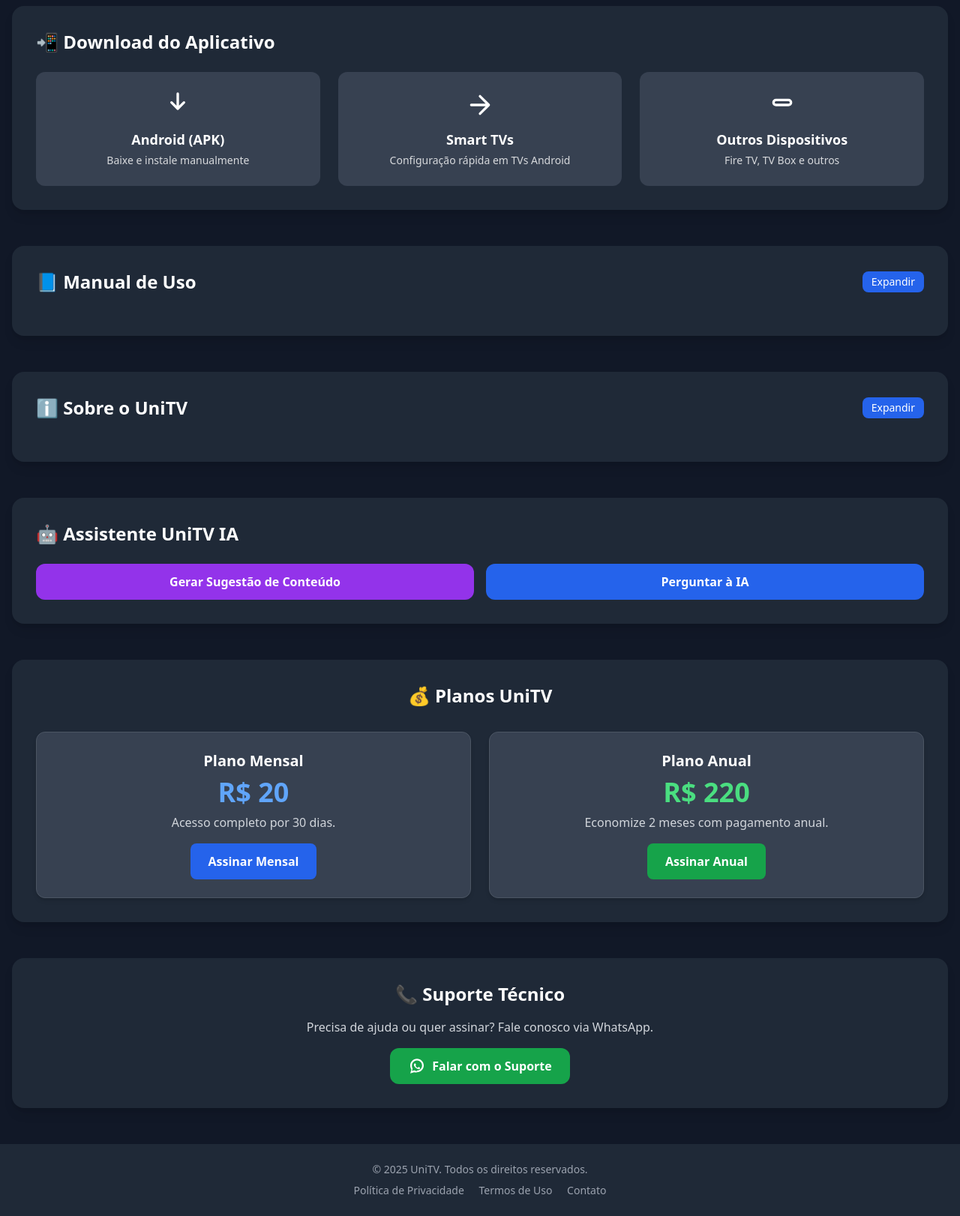
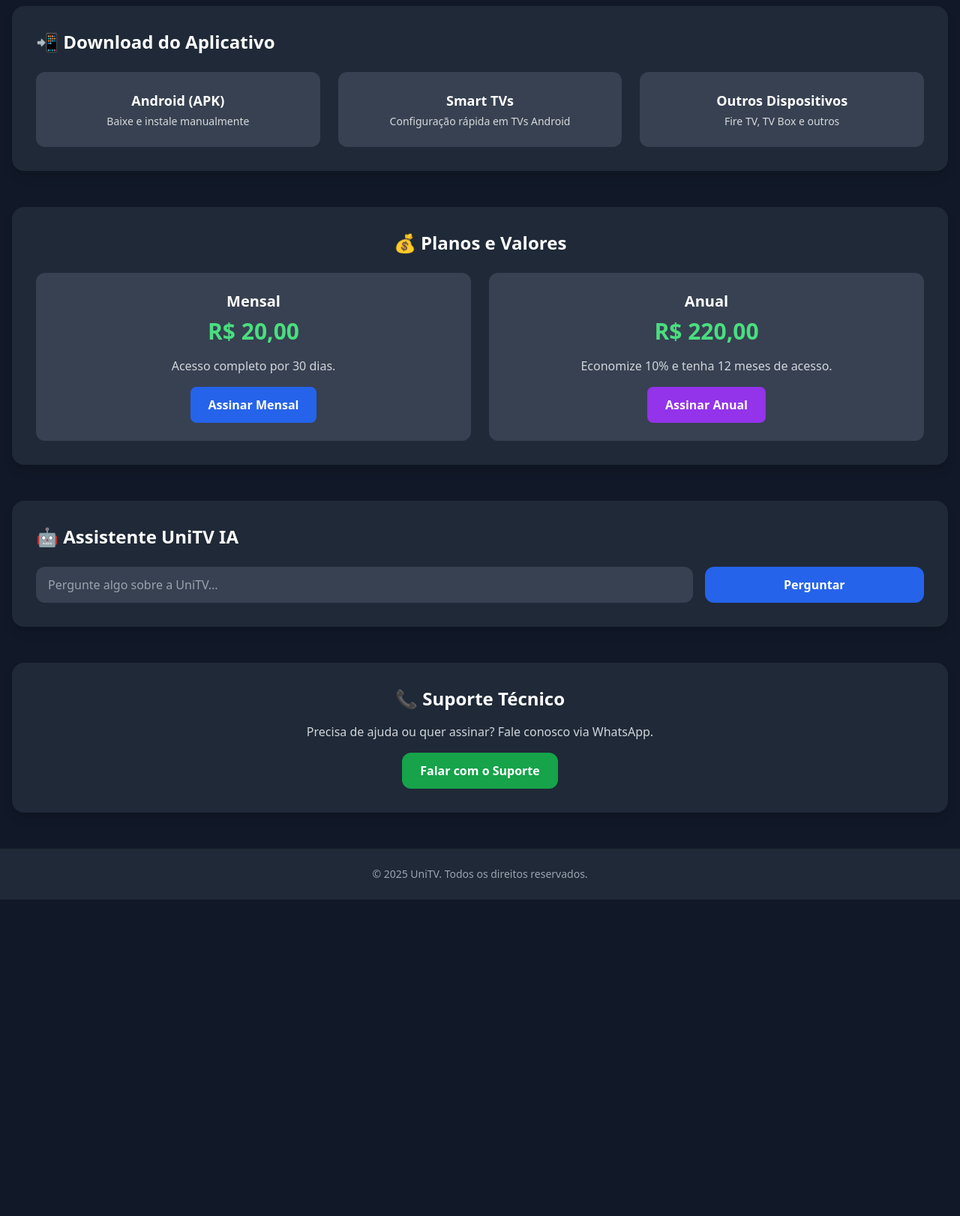
Before and after one commit to capiniyuri7-alt/Capini-Servi-os, a plain HTML site: page index.html in a window 1280 px wide. Shown: the part 160-1782 px from the top of the page at 75% size. After the commit the page ends 1360 px from the top, so only its background shows below. Drawn offline with nearby package versions, Linux system fonts and the light colour scheme.

Commit message:
Update index.html
remoção do javascript do html

```diff
--- a/index.html
+++ b/index.html
@@ -8,7 +8,7 @@
   <!-- Tailwind CSS -->
   <script src="https://cdn.tailwindcss.com"></script>
 
-  <!-- Meta tags SEO -->
+  <!-- SEO -->
   <meta name="description" content="Central oficial UniTV - Download do app, suporte técnico e informações sobre a plataforma.">
   <meta name="theme-color" content="#2563eb" />
 
@@ -31,54 +31,36 @@
       <h2 id="download-title" class="text-2xl font-semibold mb-6">📲 Download do Aplicativo</h2>
       <div class="grid md:grid-cols-3 gap-6">
         <a href="#" class="group block bg-gray-700 hover:bg-blue-600 rounded-xl p-6 transition text-center">
-          <svg xmlns="http://www.w3.org/2000/svg" class="w-10 h-10 mx-auto mb-3" fill="none" viewBox="0 0 24 24" stroke="currentColor">
-            <path stroke-linecap="round" stroke-linejoin="round" stroke-width="2" d="M7 10l5 5m0 0l5-5m-5 5V3" />
-          </svg>
           <h3 class="text-lg font-semibold">Android (APK)</h3>
           <p class="text-sm opacity-80 mt-1">Baixe e instale manualmente</p>
         </a>
-
         <a href="#" class="group block bg-gray-700 hover:bg-green-600 rounded-xl p-6 transition text-center">
-          <svg xmlns="http://www.w3.org/2000/svg" class="w-10 h-10 mx-auto mb-3" fill="none" viewBox="0 0 24 24" stroke="currentColor">
-            <path stroke-linecap="round" stroke-linejoin="round" stroke-width="2" d="M5 12h14M12 5l7 7-7 7" />
-          </svg>
           <h3 class="text-lg font-semibold">Smart TVs</h3>
           <p class="text-sm opacity-80 mt-1">Configuração rápida em TVs Android</p>
         </a>
-
         <a href="#" class="group block bg-gray-700 hover:bg-purple-600 rounded-xl p-6 transition text-center">
-          <svg xmlns="http://www.w3.org/2000/svg" class="w-10 h-10 mx-auto mb-3" fill="none" viewBox="0 0 24 24" stroke="currentColor">
-            <path stroke-linecap="round" stroke-linejoin="round" stroke-width="2" d="M9 12h6m2 0a2 2 0 100-4H7a2 2 0 100 4h10z" />
-          </svg>
           <h3 class="text-lg font-semibold">Outros Dispositivos</h3>
           <p class="text-sm opacity-80 mt-1">Fire TV, TV Box e outros</p>
         </a>
       </div>
     </section>
 
-    <!-- Manual Section -->
-    <section class="bg-gray-800 rounded-2xl shadow-lg p-8">
-      <div class="flex items-center justify-between mb-6">
-        <h2 class="text-2xl font-semibold">📘 Manual de Uso</h2>
-        <button id="toggle-manual-btn" class="text-sm px-3 py-1 bg-blue-600 hover:bg-blue-700 rounded-lg transition">Expandir</button>
-      </div>
-      <div id="manual-content" class="hidden space-y-4">
-        <p>1️⃣ Baixe o app UniTV conforme seu dispositivo.</p>
-        <p>2️⃣ Faça login com suas credenciais fornecidas pela equipe.</p>
-        <p>3️⃣ Escolha seu canal ou conteúdo favorito e divirta-se.</p>
-        <p>4️⃣ Em caso de erro, entre em contato pelo WhatsApp abaixo.</p>
-      </div>
-    </section>
-
-    <!-- Sobre Section -->
-    <section class="bg-gray-800 rounded-2xl shadow-lg p-8">
-      <div class="flex items-center justify-between mb-6">
-        <h2 class="text-2xl font-semibold">ℹ️ Sobre o UniTV</h2>
-        <button id="toggle-about-btn" class="text-sm px-3 py-1 bg-blue-600 hover:bg-blue-700 rounded-lg transition">Expandir</button>
-      </div>
-      <div id="about-content" class="hidden space-y-4">
-        <p>UniTV é uma plataforma de streaming desenvolvida para simplificar o acesso a conteúdos de alta qualidade com estabilidade e suporte dedicado.</p>
-        <p>Nosso compromisso é oferecer a melhor experiência em entretenimento digital.</p>
+    <!-- Planos -->
+    <section class="bg-gray-800 rounded-2xl shadow-lg p-8 text-center">
+      <h2 class="text-2xl font-semibold mb-6">💰 Planos e Valores</h2>
+      <div class="grid md:grid-cols-2 gap-6">
+        <div class="bg-gray-700 p-6 rounded-xl">
+          <h3 class="text-xl font-semibold mb-2">Mensal</h3>
+          <p class="text-3xl font-bold text-green-400 mb-4">R$ 20,00</p>
+          <p class="text-gray-300 mb-4">Acesso completo por 30 dias.</p>
+          <a href="#" class="inline-block bg-blue-600 hover:bg-blue-700 px-6 py-3 rounded-lg font-semibold transition">Assinar Mensal</a>
+        </div>
+        <div class="bg-gray-700 p-6 rounded-xl">
+          <h3 class="text-xl font-semibold mb-2">Anual</h3>
+          <p class="text-3xl font-bold text-green-400 mb-4">R$ 220,00</p>
+          <p class="text-gray-300 mb-4">Economize 10% e tenha 12 meses de acesso.</p>
+          <a href="#" class="inline-block bg-purple-600 hover:bg-purple-700 px-6 py-3 rounded-lg font-semibold transition">Assinar Anual</a>
+        </div>
       </div>
     </section>
 
@@ -86,40 +68,10 @@
     <section class="bg-gray-800 rounded-2xl shadow-lg p-8">
       <h2 class="text-2xl font-semibold mb-6">🤖 Assistente UniTV IA</h2>
       <div class="flex flex-col md:flex-row gap-4">
-        <button id="generate-ia-suggestion" class="w-full md:w-1/2 bg-purple-600 hover:bg-purple-700 px-6 py-3 rounded-xl font-semibold transition">Gerar Sugestão de Conteúdo</button>
-        <button id="ask-ia-btn" class="w-full md:w-1/2 bg-blue-600 hover:bg-blue-700 px-6 py-3 rounded-xl font-semibold transition">Perguntar à IA</button>
+        <input id="user-question" type="text" placeholder="Pergunte algo sobre a UniTV..." class="w-full md:w-3/4 bg-gray-700 rounded-xl px-4 py-3 focus:outline-none focus:ring-2 focus:ring-blue-500">
+        <button id="ask-ia-btn" class="w-full md:w-1/4 bg-blue-600 hover:bg-blue-700 px-6 py-3 rounded-xl font-semibold transition">Perguntar</button>
       </div>
       <div id="ia-response" class="mt-6 bg-gray-700 rounded-xl p-4 text-sm text-gray-200 hidden"></div>
-    </section>
-
-    <!-- Planos Section -->
-    <section class="bg-gray-800 rounded-2xl shadow-lg p-8 text-center">
-      <h2 class="text-2xl font-semibold mb-8">💰 Planos UniTV</h2>
-      <div class="grid md:grid-cols-2 gap-6">
-        <!-- Plano Mensal -->
-        <div class="bg-gray-700 rounded-xl p-6 shadow-md hover:shadow-xl transition border border-gray-600 hover:border-blue-600">
-          <h3 class="text-xl font-bold mb-2">Plano Mensal</h3>
-          <p class="text-4xl font-extrabold text-blue-400 mb-2">R$ 20</p>
-          <p class="text-gray-300 mb-4">Acesso completo por 30 dias.</p>
-          <a href="https://wa.me/5521979823313?text=Olá! Quero assinar o plano mensal da UniTV."
-             target="_blank" rel="noopener noreferrer"
-             class="inline-block bg-blue-600 hover:bg-blue-700 px-6 py-3 rounded-lg font-semibold transition">
-             Assinar Mensal
-          </a>
-        </div>
-
-        <!-- Plano Anual -->
-        <div class="bg-gray-700 rounded-xl p-6 shadow-md hover:shadow-xl transition border border-gray-600 hover:border-green-600">
-          <h3 class="text-xl font-bold mb-2">Plano Anual</h3>
-          <p class="text-4xl font-extrabold text-green-400 mb-2">R$ 220</p>
-          <p class="text-gray-300 mb-4">Economize 2 meses com pagamento anual.</p>
-          <a href="https://wa.me/5521979823313?text=Olá! Quero assinar o plano anual da UniTV."
-             target="_blank" rel="noopener noreferrer"
-             class="inline-block bg-green-600 hover:bg-green-700 px-6 py-3 rounded-lg font-semibold transition">
-             Assinar Anual
-          </a>
-        </div>
-      </div>
     </section>
 
     <!-- Suporte -->
@@ -127,52 +79,16 @@
       <h2 class="text-2xl font-semibold mb-4">📞 Suporte Técnico</h2>
       <p class="text-gray-300 mb-4">Precisa de ajuda ou quer assinar? Fale conosco via WhatsApp.</p>
       <a href="https://wa.me/5521979823313" target="_blank" rel="noopener noreferrer" class="inline-flex items-center gap-2 bg-green-600 hover:bg-green-700 px-6 py-3 rounded-xl font-semibold transition">
-        <svg xmlns="http://www.w3.org/2000/svg" fill="currentColor" viewBox="0 0 32 32" class="w-6 h-6">
-          <path d="M16.003 3C9.379 3 4 8.379 4 15.003c0 2.648.744 5.115 2.051 7.239L4 29l6.918-2.01A11.929 11.929 0 0016.003 27c6.624 0 12.003-5.379 12.003-11.997C28.006 8.379 22.627 3 16.003 3zM16 25a8.964 8.964 0 01-4.57-1.25l-.33-.195-4.107 1.194 1.232-3.995-.213-.343A8.973 8.973 0 017 15c0-4.963 4.037-9 9.003-9 4.963 0 9.003 4.037 9.003 9 0 4.963-4.04 9-9.003 9zm4.916-6.438c-.27-.135-1.59-.786-1.836-.875-.247-.09-.428-.135-.607.135-.18.27-.697.875-.855 1.055-.157.18-.314.203-.584.068-.27-.135-1.14-.42-2.173-1.338-.803-.717-1.345-1.603-1.503-1.873-.157-.27-.017-.416.118-.55.122-.122.27-.314.405-.472.135-.157.18-.27.27-.45.09-.18.045-.338-.022-.472-.068-.135-.607-1.462-.83-2.002-.218-.523-.44-.452-.607-.46h-.52c-.18 0-.472.068-.72.338s-.945.923-.945 2.25.967 2.61 1.102 2.79c.135.18 1.9 2.903 4.607 4.07.645.278 1.147.444 1.54.568.647.207 1.237.178 1.703.108.52-.078 1.59-.65 1.815-1.278.225-.63.225-1.17.157-1.278-.068-.108-.247-.18-.518-.315z"/>
-        </svg>
         Falar com o Suporte
       </a>
     </section>
   </main>
 
-  <!-- Rodapé -->
   <footer class="bg-gray-800 text-center py-6 text-gray-400 text-sm">
     © 2025 UniTV. Todos os direitos reservados.
-    <div class="mt-2 space-x-4">
-      <a href="#" class="hover:text-white">Política de Privacidade</a>
-      <a href="#" class="hover:text-white">Termos de Uso</a>
-      <a href="#" class="hover:text-white">Contato</a>
-    </div>
   </footer>
 
-  <!-- Script interativo -->
-  <script>
-    // Expansão de seções
-    const toggleManualBtn = document.getElementById('toggle-manual-btn');
-    const manualContent = document.getElementById('manual-content');
-    toggleManualBtn.addEventListener('click', () => {
-      manualContent.classList.toggle('hidden');
-      toggleManualBtn.textContent = manualContent.classList.contains('hidden') ? 'Expandir' : 'Recolher';
-    });
-
-    const toggleAboutBtn = document.getElementById('toggle-about-btn');
-    const aboutContent = document.getElementById('about-content');
-    toggleAboutBtn.addEventListener('click', () => {
-      aboutContent.classList.toggle('hidden');
-      toggleAboutBtn.textContent = aboutContent.classList.contains('hidden') ? 'Expandir' : 'Recolher';
-    });
-
-    // IA simulada
-    const iaResponse = document.getElementById('ia-response');
-    document.getElementById('generate-ia-suggestion').addEventListener('click', () => {
-      iaResponse.textContent = "🎬 Sugestão da IA: Experimente assistir 'Planeta Vivo' — documentário em 4K com som imersivo!";
-      iaResponse.classList.remove('hidden');
-    });
-
-    document.getElementById('ask-ia-btn').addEventListener('click', () => {
-      iaResponse.textContent = "🤖 A IA ainda está em treinamento. Em breve você poderá conversar com ela diretamente!";
-      iaResponse.classList.remove('hidden');
-    });
-  </script>
+  <!-- JS externo -->
+  <script src="main.js"></script>
 </body>
 </html>
```
